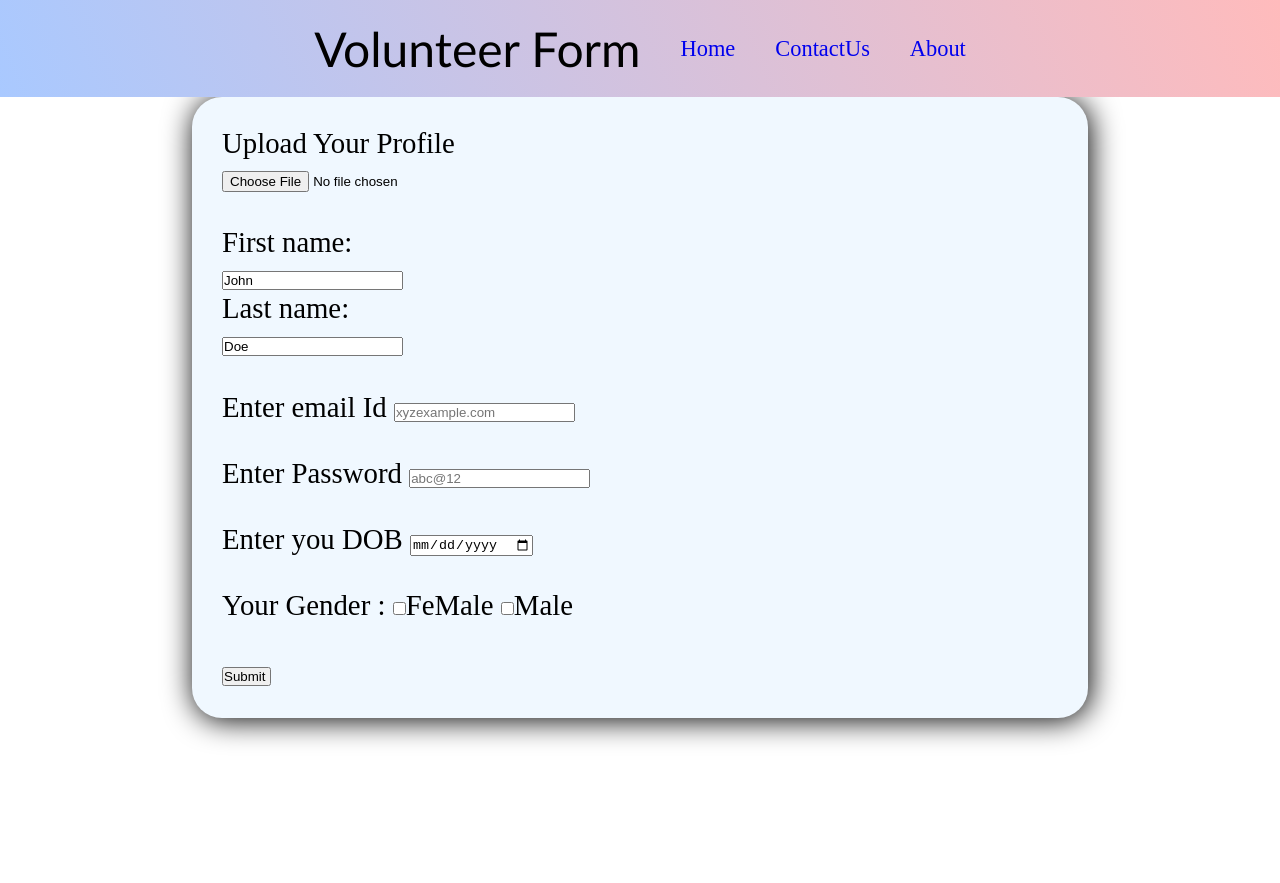
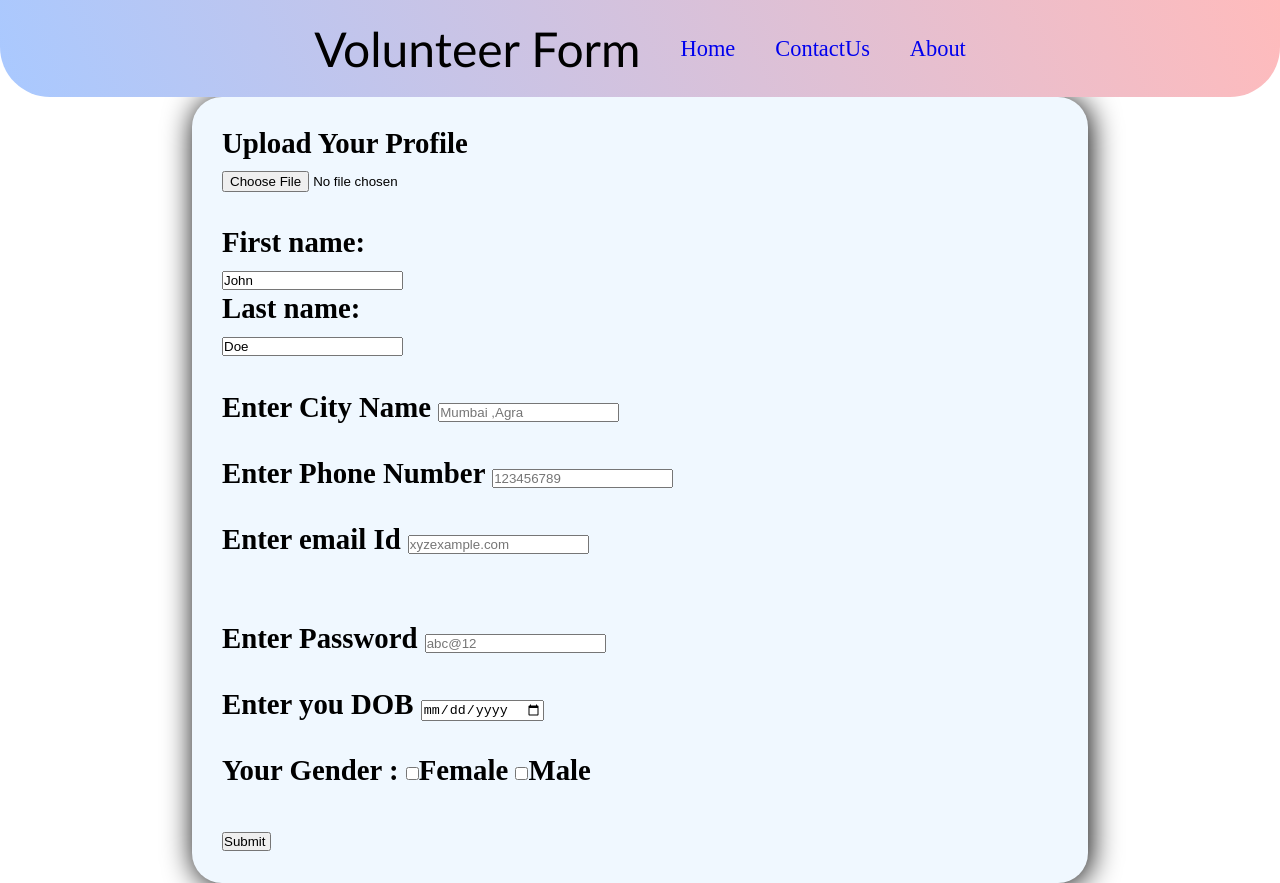
Before and after one commit to mihirkate/Air-Quality-Index-Using-ML---IOT-, a plain HTML site: page Form.html in a window 1280 px wide. Before the commit the page ends 800 px from the top, so only its background shows below. Drawn offline with Linux system fonts and the light colour scheme.

Commit message:
Modified
Modified  and added Form Attribute in the Form

```diff
--- a/Form.css
+++ b/Form.css
@@ -14,6 +14,8 @@
   display: flex;
   justify-content: center;
   align-items: center;
+  border-bottom-left-radius: 50px;
+  border-bottom-right-radius: 50px;
 }
 #navList {
   padding: 20px;
@@ -31,7 +33,7 @@ a {
 }
 #navPara {
   font-size: 3rem;
-  font-family: "Gill Sans", "Gill Sans MT", Calibri, "Trebuchet MS", sans-serif;
+  font-family: "Gill Sans", "Gill Sans MT", Calibri, "Trebuchet MS";
 }
 #navItems {
   color: black;
@@ -68,6 +70,7 @@ a {
 } */
 .contentBox {
   font-size: 1.8rem;
+  font-weight: 900;
   padding: 30px;
   width: 70%;
   margin: auto;
--- a/Form.html
+++ b/Form.html
@@ -38,9 +38,14 @@
       <label for="lname">Last name:</label><br />
       <input type="text" id="lname" name="lname" value="Doe" /><br /><br />
 
-
+      <label for="email"> Enter City Name </label>
+      <input type="text" id="email" placeholder="Mumbai ,Agra " /><br><br>
+      <label for="email"> Enter Phone Number</label>
+      <input type="text" id="email" placeholder="123456789" /><br><br>
       <label for="email"> Enter email Id </label>
       <input type="text" id="email" placeholder="xyzexample.com" />
+      <br>
+
 
       <br />
       <br />
@@ -55,7 +60,7 @@
       <br />
       <br />
       <label for="check"> Your Gender : </label>
-      <input type="checkbox"  id="check">FeMale</input>
+      <input type="checkbox"  id="check">Female</input>
       <input type="checkbox"  id="check">Male</input>
       <br />
       <br />
```
